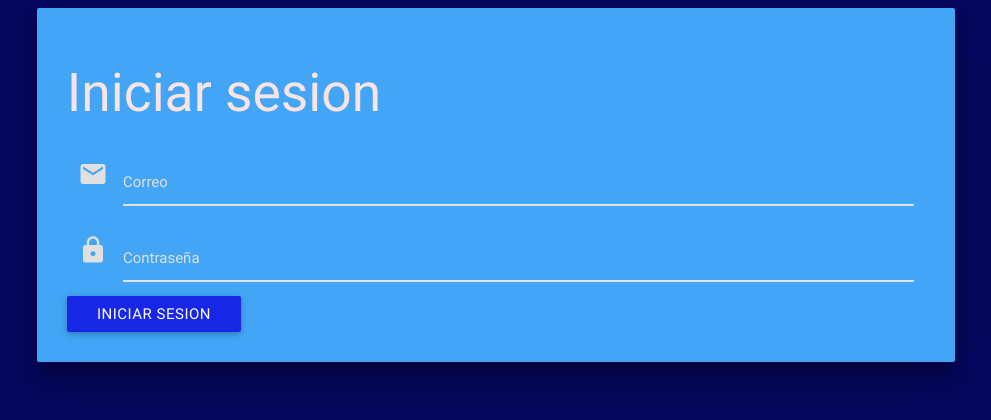
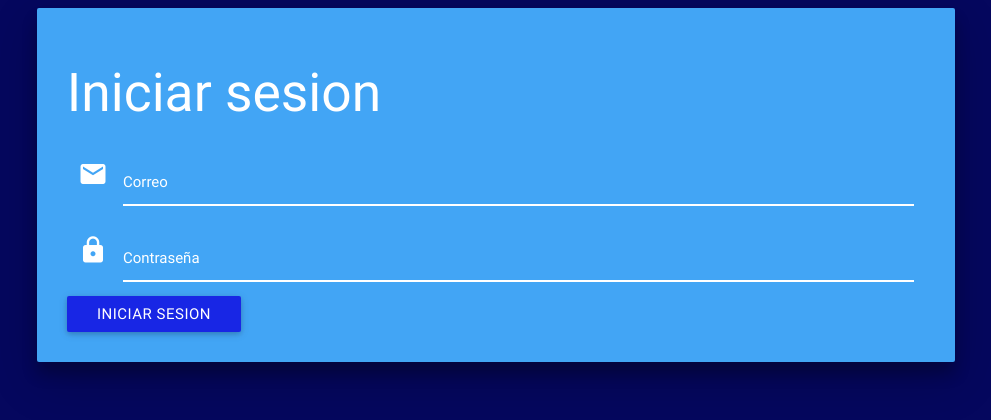
Before and after one commit to SoftARV/sistema-inscripcion-web, a PHP site: page /iniciar_sesion.php in a window 1280 px wide. Shown: the top 420 px of the page, without its empty margins (144-1135 px from the left). Run offline with PHP 8.4, Linux system fonts and the light colour scheme.

Commit message:
fix: color of the forms in register a login

```diff
--- a/css/style-iniciar_sesion.css
+++ b/css/style-iniciar_sesion.css
@@ -7,17 +7,17 @@ body {
 }
 
 .login-form h2{
-	color: #FAE3E3;
+	color: white;
 }
 
 .input-field label {
-	color: #E0E0E0;
+	color: white;
 }
 
 .input-field input[type="password"],
 .input-field input[type="email"] {
-	border-bottom: 1px solid #EFE2E2;
-	box-shadow: 0 1px 0 0 #DDDDDD;
+	border-bottom: 1px solid white;
+	box-shadow: 0 1px 0 0 white;
 }
 
 .input-field input[type="password"]:focus + label,
@@ -32,11 +32,11 @@ body {
 }
 
 .input-field .prefix{
-	color: #E0E0E0;
+	color: white;
 }
 
 .input-field .prefix.active {
-		color: #0D069A;
+	color: #0D069A;
 }
 
 .btn {
```
Also changed, not shown: css/style-registro_usuario.css (+5 -5 lines).
